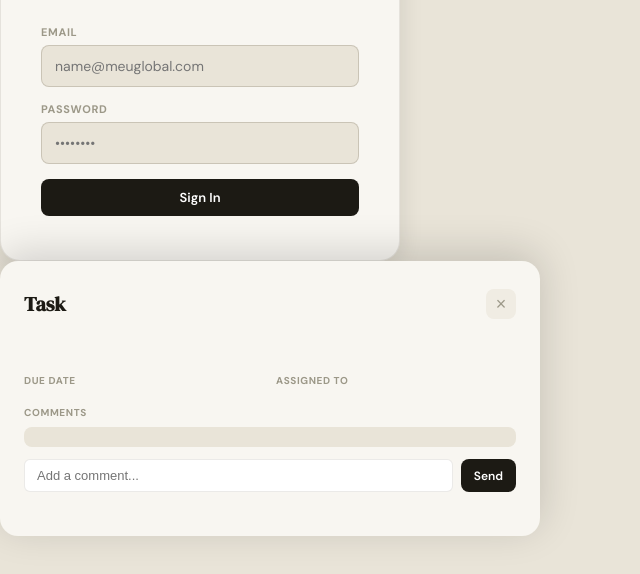
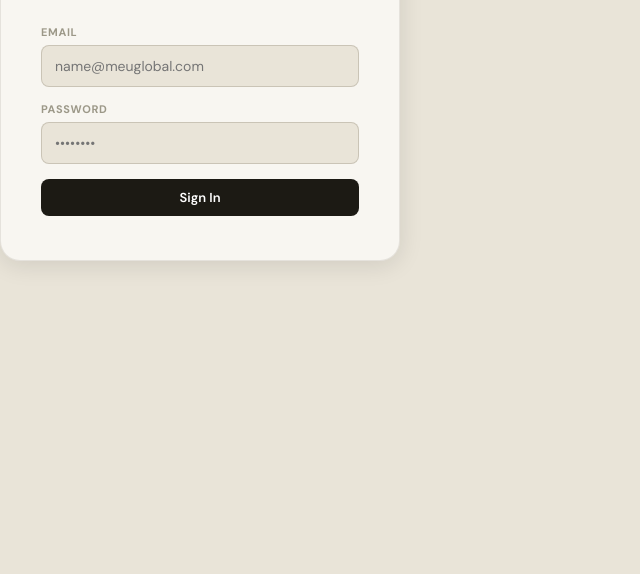
Before and after one commit to Jakes134/MEU-Global-1, a website: page index.html in a window 1280 px wide. Shown: the part 170-744 px from the top of the page, without its empty margins (0-640 px from the left). Drawn offline with nearby package versions, Linux system fonts and the light colour scheme.

Commit message:
Update index.html

```diff
--- a/index.html
+++ b/index.html
@@ -616,7 +616,7 @@
 
 <!-- TASK PREVIEW -->
 
-<invoke name="modal-backdrop" id="task-preview-backdrop">
+<div class="modal-backdrop" id="task-preview-backdrop">
   <div class="modal">
     <div class="modal-head"><h2 id="tp-title">Task</h2><button class="modal-close" onclick="closeTaskPreview()">×</button></div>
     <div style="margin-bottom:14px"><span id="tp-status-badge" class="badge"></span></div>
```
